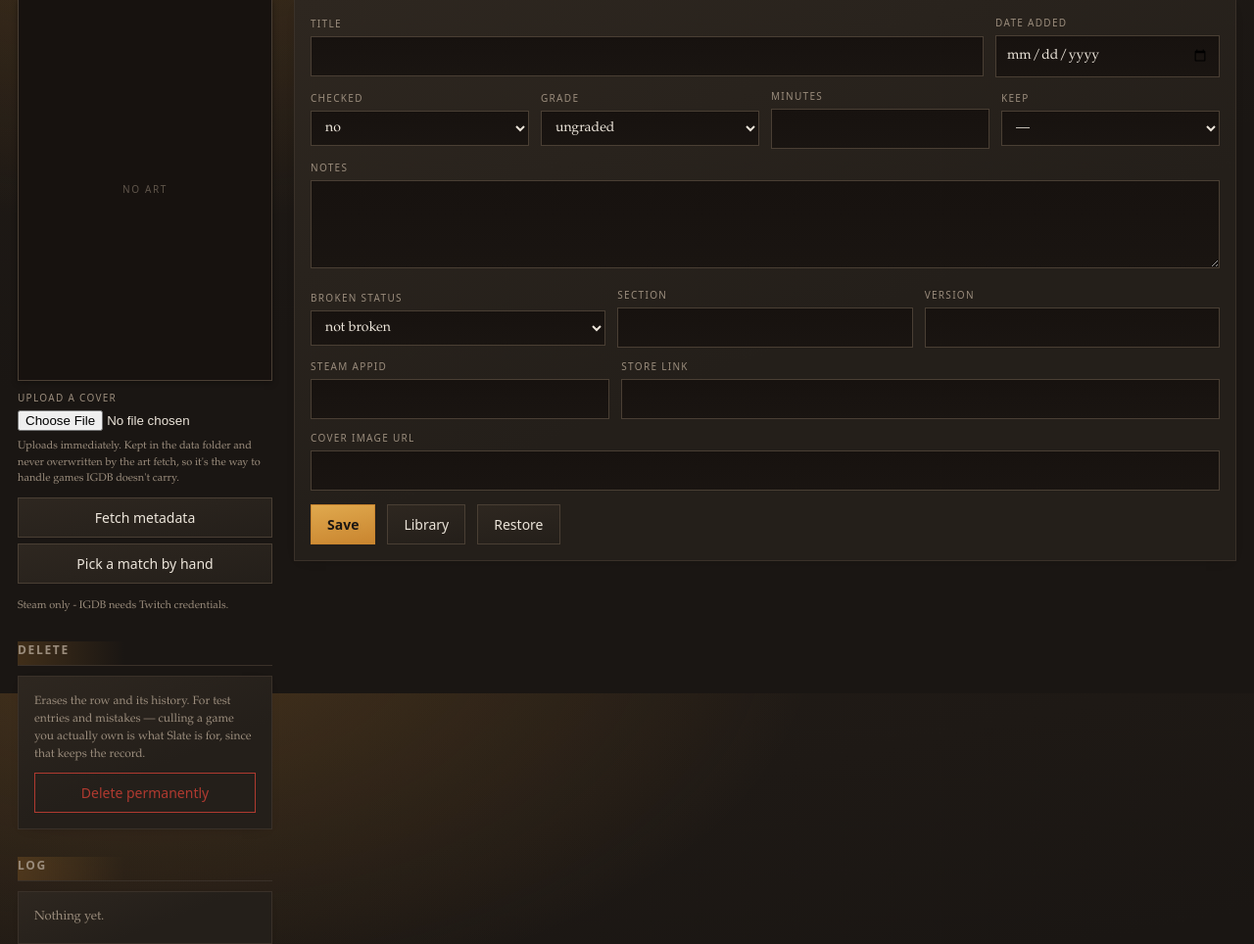
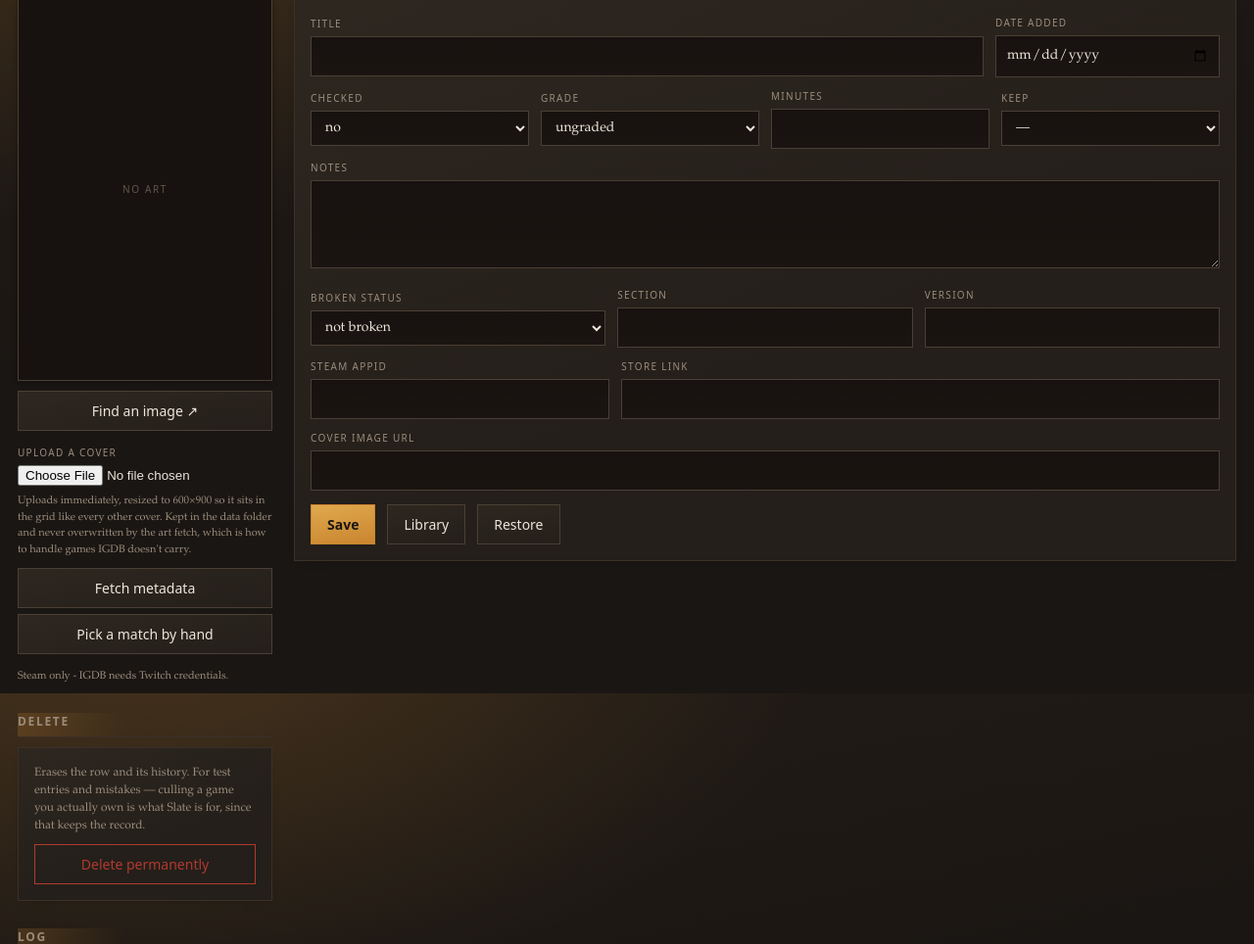
Before and after one commit to ramblepaw/gamerank, a FastAPI app: template app/templates/game.html in a window 1280 px wide. Shown: the part 92-1056 px from the top of the page at 98% size. Run offline with FastAPI, Linux system fonts and the light colour scheme; the template is opened without the code that fills it, so the values that code supplies are empty; some libraries are stand-ins or nearby versions.

Commit message:
Resize uploaded covers, and link out to an image search
An upload was stored exactly as given, so a screenshot or a wide banner sat in
the grid at the wrong shape and a 4000px original was served in full to every
tile. Uploads are now normalised to one 600x900 JPEG, matching what IGDB
serves. Anything near portrait is scaled to fill and centre-cropped the way the
grid would crop it anyway; something far off, like a banner or a square icon,
is letterboxed instead, because cropping those throws away most of the picture.

Adds an image search link, opening in a new tab, on both the game page and the
needs-art worklist - the worklist being where you are actually hunting for art
for the games IGDB will never carry.

Pillow is a new dependency and is pinned in requirements.

Co-Authored-By: Claude Opus 5 <noreply@anthropic.com>

```diff
--- a/app/main.py
+++ b/app/main.py
@@ -1,4 +1,5 @@
 """GameRank - verification, grading and slot tracking for a game library."""
+import io
 import json
 import os
 import re
@@ -458,21 +459,59 @@ def game_update(request: Request, game_id: int, title: str = Form(...),
 
 
 COVER_DIR = os.path.join(DATA_DIR, "covers")
-COVER_TYPES = {"image/jpeg": ".jpg", "image/png": ".png", "image/webp": ".webp",
-               "image/gif": ".gif", "image/avif": ".avif"}
-COVER_MAX = 8 * 1024 * 1024
+COVER_TYPES = {"image/jpeg", "image/png", "image/webp", "image/gif", "image/avif",
+               "image/bmp", "image/tiff"}
+COVER_MAX = 16 * 1024 * 1024
+# Portrait boxart, matching what IGDB serves, so uploads sit in the grid at the
+# same size as everything else.
+COVER_W, COVER_H = 600, 900
+
+
+def _to_cover(data: bytes) -> bytes:
+    """Normalise an upload to one 600x900 JPEG.
+
+    Anything near portrait is scaled to fill and centre-cropped, the way the
+    grid would crop it anyway. Something far off - a wide banner or a square
+    icon - is letterboxed instead, because cropping those throws away most of
+    the picture.
+    """
+    from PIL import Image, ImageOps
+
+    src = Image.open(io.BytesIO(data))
+    src = ImageOps.exif_transpose(src)
+    if src.mode not in ("RGB", "L"):
+        src = src.convert("RGB")
+
+    target = COVER_W / COVER_H
+    ratio = src.width / max(1, src.height)
+    if 0.62 <= ratio / target <= 1.6:
+        out = ImageOps.fit(src, (COVER_W, COVER_H), method=Image.LANCZOS, centering=(0.5, 0.5))
+    else:
+        out = Image.new("RGB", (COVER_W, COVER_H), (18, 15, 22))
+        scaled = src.copy()
+        scaled.thumbnail((COVER_W, COVER_H), Image.LANCZOS)
+        out.paste(scaled, ((COVER_W - scaled.width) // 2, (COVER_H - scaled.height) // 2))
+
+    buf = io.BytesIO()
+    out.convert("RGB").save(buf, "JPEG", quality=88, optimize=True)
+    return buf.getvalue()
 
 
 @app.post("/game/{game_id}/cover")
 async def game_cover(request: Request, game_id: int, file: UploadFile = File(...),
                      user=Depends(require_user)):
     """Upload a cover from disk, for the games IGDB will never have."""
-    ext = COVER_TYPES.get((file.content_type or "").lower())
-    if not ext:
+    if (file.content_type or "").lower() not in COVER_TYPES:
         return RedirectResponse("/game/%d?err=Not+an+image" % game_id, status_code=303)
     data = await file.read(COVER_MAX + 1)
     if len(data) > COVER_MAX:
-        return RedirectResponse("/game/%d?err=Image+is+over+8MB" % game_id, status_code=303)
+        return RedirectResponse("/game/%d?err=Image+is+over+16MB" % game_id, status_code=303)
+
+    try:
+        data = _to_cover(data)
+    except Exception:
+        return RedirectResponse("/game/%d?err=That+image+could+not+be+read" % game_id,
+                                status_code=303)
 
     os.makedirs(COVER_DIR, exist_ok=True)
     for old in os.listdir(COVER_DIR):
@@ -481,7 +520,7 @@ async def game_cover(request: Request, game_id: int, file: UploadFile = File(...
                 os.remove(os.path.join(COVER_DIR, old))
             except OSError:
                 pass
-    with open(os.path.join(COVER_DIR, "%d%s" % (game_id, ext)), "wb") as fh:
+    with open(os.path.join(COVER_DIR, "%d.jpg" % game_id), "wb") as fh:
         fh.write(data)
 
     # Cache-busted, and marked manual so the art job leaves it alone.
--- a/app/templates/game.html
+++ b/app/templates/game.html
@@ -23,14 +23,21 @@
     </div>
     {% if err %}<div class="flash warn" style="margin-top:10px">{{ err }}</div>{% endif %}
 
+    <p style="margin-top:10px">
+      <a class="btn" style="display:block;text-align:center"
+         href="https://duckduckgo.com/?iax=images&ia=images&q={{ (g.title ~ ' game cover art') | urlencode }}"
+         target="_blank" rel="noopener">Find an image &nearr;</a>
+    </p>
+
     <form method="post" action="/game/{{ g.id }}/cover" enctype="multipart/form-data"
-          style="margin-top:10px">
+          style="margin-top:8px">
       <label class="lbl" for="coverfile">Upload a cover</label>
       <input type="file" name="file" id="coverfile" accept="image/*" required
              onchange="this.form.submit()">
       <p class="sub" style="font-size:11px;margin:6px 0 0">
-        Uploads immediately. Kept in the data folder and never overwritten by the
-        art fetch, so it's the way to handle games IGDB doesn't carry.
+        Uploads immediately, resized to 600&times;900 so it sits in the grid like
+        every other cover. Kept in the data folder and never overwritten by the
+        art fetch, which is how to handle games IGDB doesn't carry.
       </p>
     </form>
     {% if g.meta_source == 'manual' %}
--- a/app/templates/needs_art.html
+++ b/app/templates/needs_art.html
@@ -23,7 +23,11 @@
       <td><a href="/game/{{ g.id }}">{{ g.title }}</a> {{ steamlink(g) }}</td>
       <td style="color:var(--dim)">{{ g.section or '—' }}</td>
       <td style="color:var(--dim)">{{ g.date_added or '—' }}</td>
-      <td><a class="btn sm" href="/game/{{ g.id }}/match">Find a match</a></td>
+      <td>
+        <a class="btn sm" href="/game/{{ g.id }}/match">Find a match</a>
+        <a class="btn sm" target="_blank" rel="noopener"
+           href="https://duckduckgo.com/?iax=images&amp;ia=images&amp;q={{ (g.title ~ ' game cover art') | urlencode }}">Image search &nearr;</a>
+      </td>
     </tr>
   {% endfor %}
   </tbody>
--- a/requirements.txt
+++ b/requirements.txt
@@ -3,3 +3,4 @@ uvicorn[standard]==0.34.0
 jinja2==3.1.5
 python-multipart==0.0.20
 itsdangerous==2.2.0
+pillow==11.1.0
```
